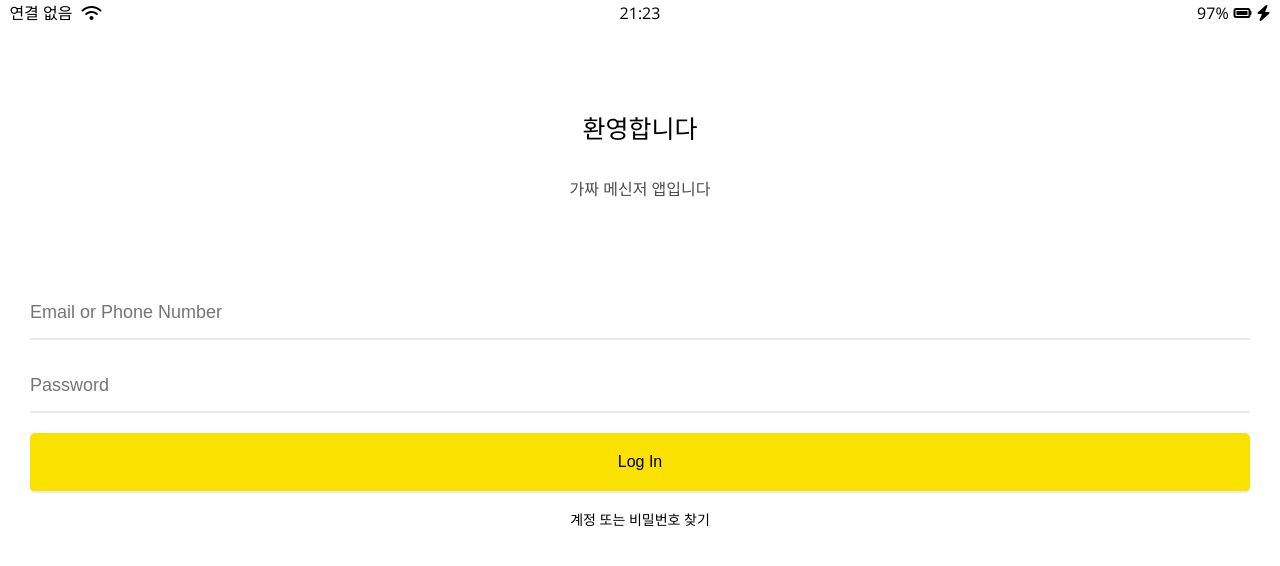
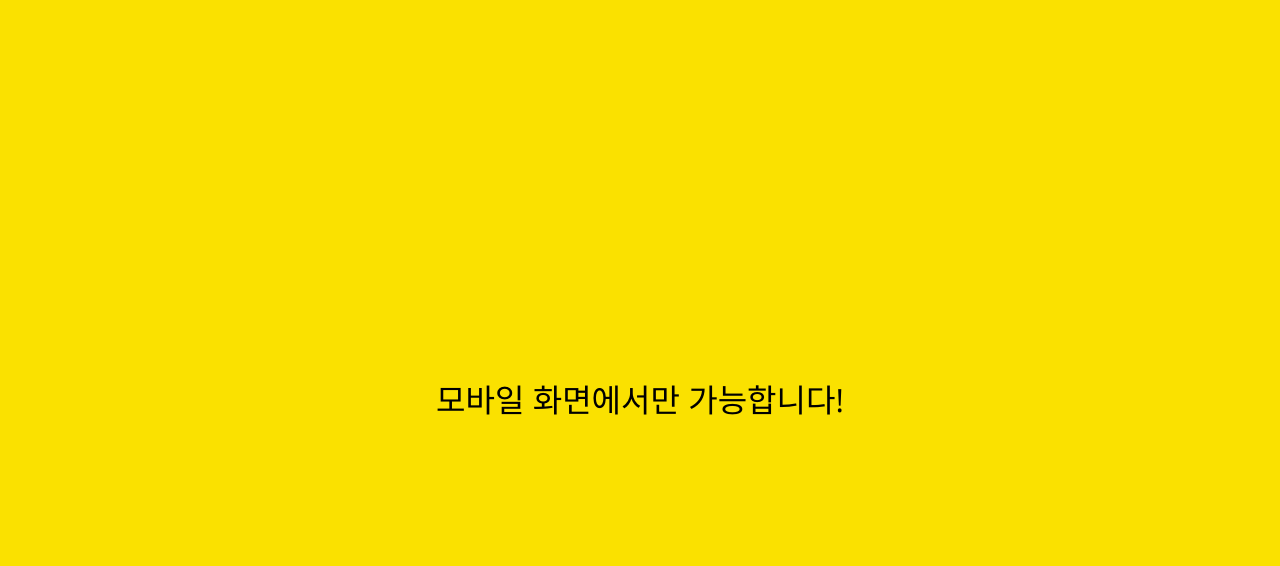
Before and after one commit to beansdrawer/messenger-app-clone-coding, a plain HTML site: page index.html in a window 1280 px wide. Drawn offline with nearby package versions, Linux system fonts and the light colour scheme.

Commit message:
base almost done.

```diff
--- /dev/null
+++ b/css/no-mobile.css
@@ -0,0 +1,18 @@
+#no-mobile {
+  position: absolute;
+  z-index: 99;
+  height: 100vh;
+  background-color: #fae100;
+  width: 100vw;
+  display: flex;
+  justify-content: center;
+  align-items: center;
+  font-size: 32px;
+  top: 0;
+}
+
+@media screen and (max-width: 645px) {
+  #no-mobile {
+    display: none;
+  }
+}
--- a/css/styles.css
+++ b/css/styles.css
@@ -8,6 +8,7 @@
 @import 'friends.css';
 @import "login.css";
 @import "chat.css";
+@import "no-mobile.css";
 
 body{
   font-family: 'Open Sans', sans-serif;
--- a/index.html
+++ b/index.html
@@ -33,11 +33,15 @@
   </header>
 
   <form action="friends.html" id="login-form">
-    <input name="username" type="text" placeholder="Email or Phone Number">
-    <input name="password" type="password" placeholder="Password">
-    <input type="submit" value="Log In">
+    <input name="username" type="text" placeholder="메일주소 또는 휴대전화번호">
+    <input name="password" type="password" placeholder="비밀번호">
+    <input type="submit" value="로그인">
     <a href="#">계정 또는 비밀번호 찾기</a>
   </form>
+
+  <div id="no-mobile">
+    <span>모바일 화면에서만 가능합니다!</span>
+  </div>
 
   <script
     src="https://kit.fontawesome.com/c8e2b99a17.js"
```
Also changed, not shown: chat.html (+5 -1 lines), chats.html (+4 -0 lines), friends.html (+4 -0 lines), more.html (+4 -0 lines).
